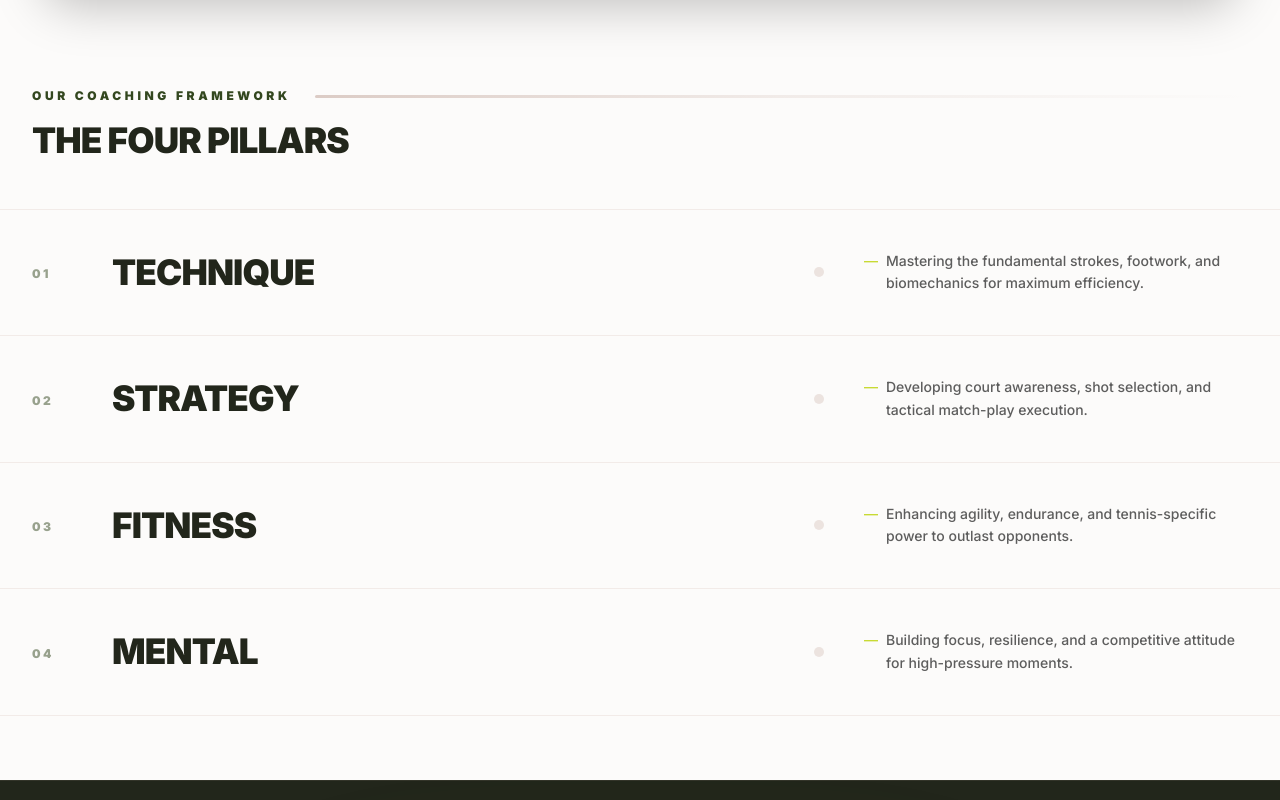
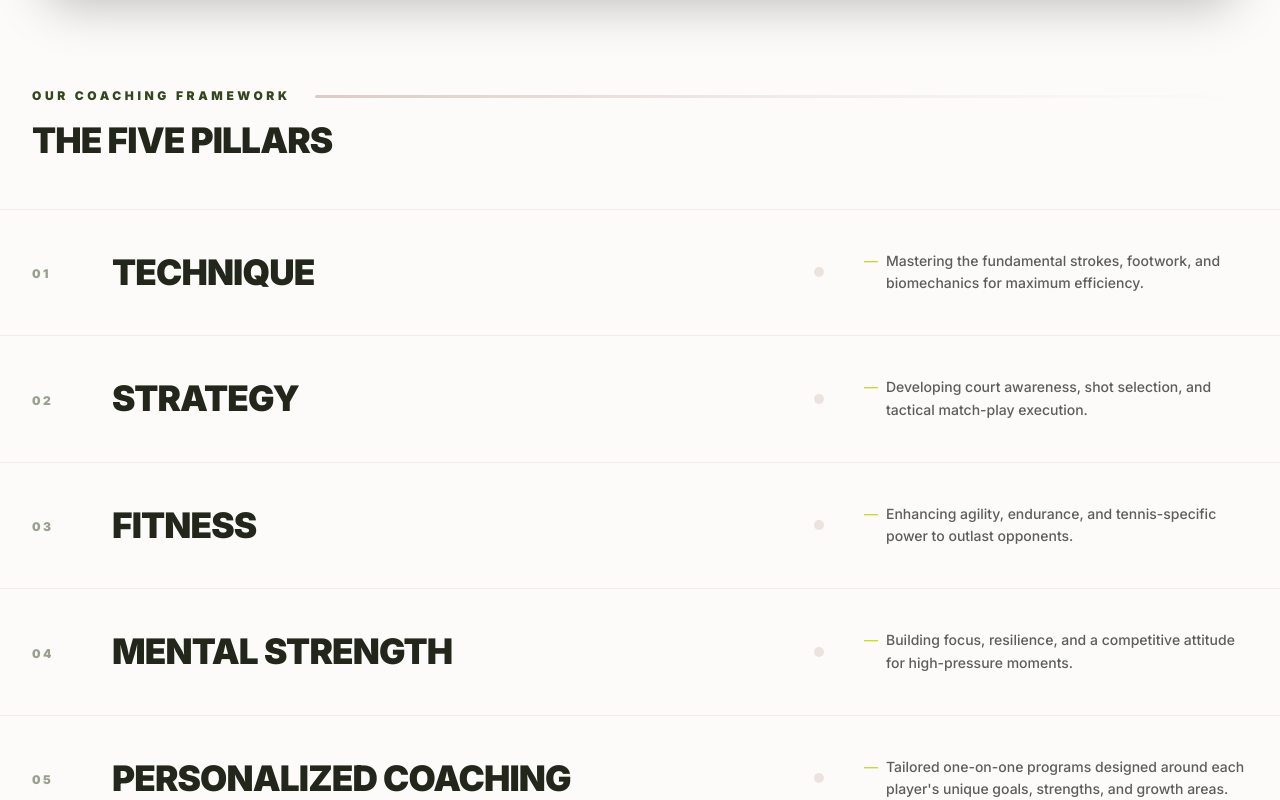
Before and after one commit to Jatin-1111/powermytennis, a Next.js app: page / in a window 1280 px wide. Shown: the part 1160-1960 px from the top of the page. Built offline with nearby package versions, Linux system fonts and the light colour scheme; no server answers.

Commit message:
chore: updated the piller snapshot

```diff
--- a/src/components/home/PillarsSnapshot.tsx
+++ b/src/components/home/PillarsSnapshot.tsx
@@ -27,9 +27,15 @@ const pillars = [
   },
   {
     num: "04",
-    title: "Mental",
+    title: "Mental Strength",
     description:
       "Building focus, resilience, and a competitive attitude for high-pressure moments.",
+  },
+  {
+    num: "05",
+    title: "Personalized Coaching",
+    description:
+      "Tailored one-on-one programs designed around each player's unique goals, strengths, and growth areas.",
   },
 ];
 
@@ -91,7 +97,7 @@ export function PillarsSnapshot() {
           <div className="flex-1 h-[3px] bg-gradient-to-l from-transparent via-brand-neutral/20 to-brand-neutral/60 rounded-l-full" />
         </div>
         <h2 className="text-h2 font-black uppercase text-brand-primary tracking-tight mb-12">
-          The Four Pillars
+          The Five Pillars
         </h2>
       </Container>
 
```
